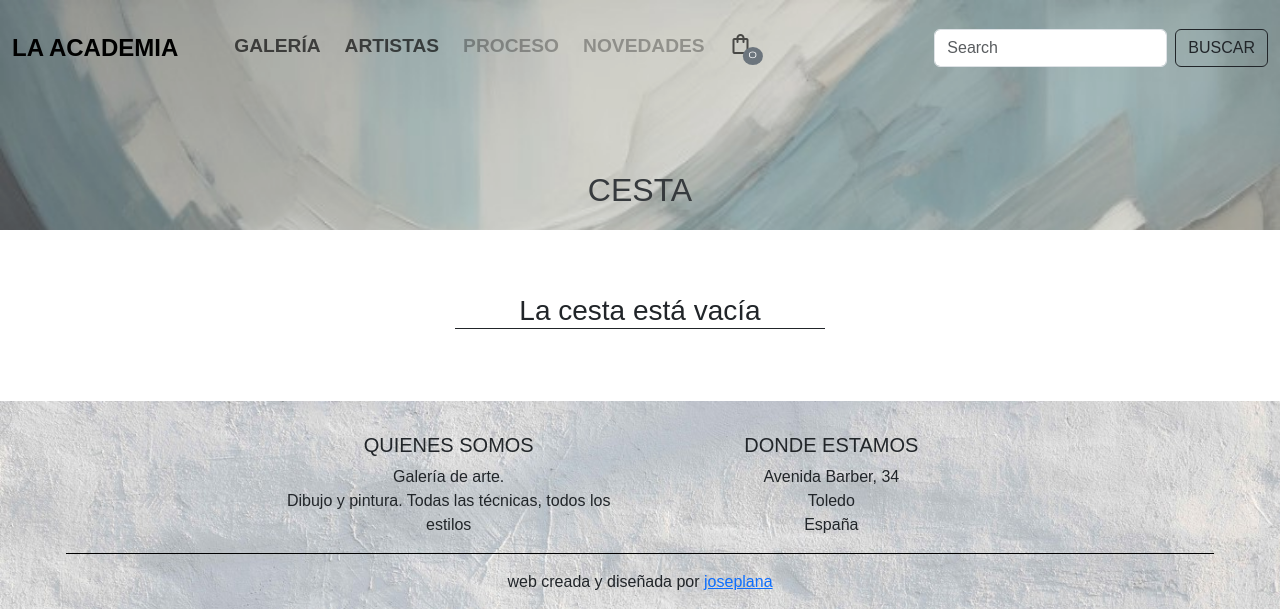
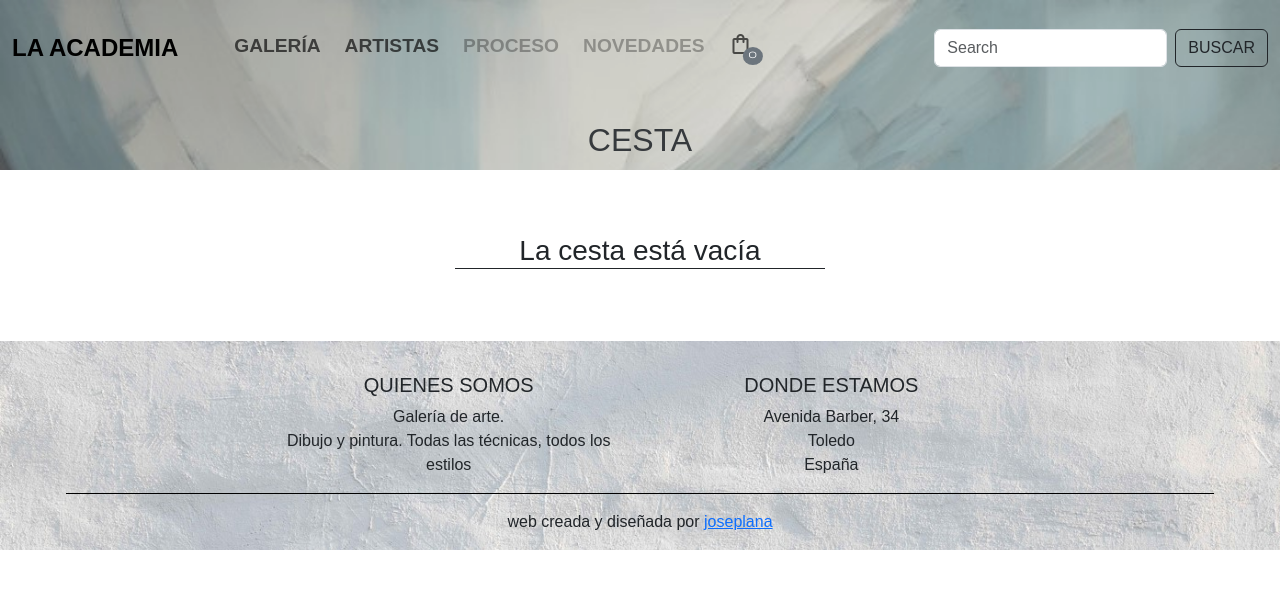
Before and after one commit to phjose/artshop, a Django app: page /cart/ in a window 1280 px wide. Shown: the top 609 px of the page. Run offline with Django 4.2, Linux system fonts and the light colour scheme; some libraries are stand-ins or nearby versions; some web fonts are replaced.

Commit message:
Cambio CSS .taco

```diff
--- a/static/css/mystyles.css
+++ b/static/css/mystyles.css
@@ -55,7 +55,7 @@ body {
 }
 
 .taco {
-  height: 230px;
+  height: 170px;
   vertical-align: middel;
   background-color: transparent;
   background-size: cover;
@@ -63,7 +63,7 @@ body {
 }
 
 .taco-espacio {
-  height: 75px;
+  height: 25px;
 }
 
 .taco-text {
```
